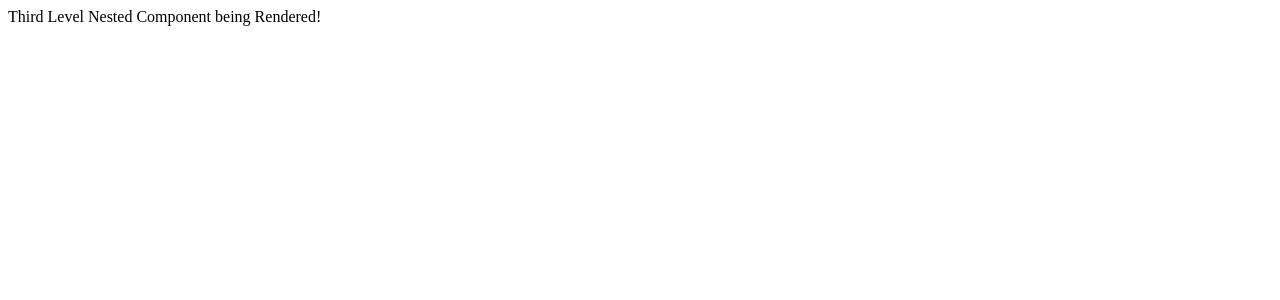
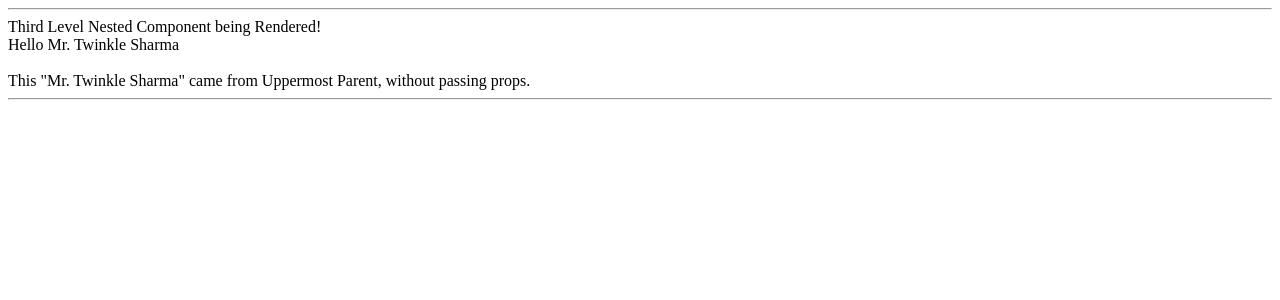
Before and after one commit to MrTwinkleSharma/Full-Stack-React, a React (Create React App) app in the folder tut-app/: page / in a window 1280 px wide. Shown: the top 300 px of the page. Built offline with nearby package versions, Linux system fonts and the light colour scheme.

Commit message:
Context Provider/Consumer

```diff
--- a/tut-app/src/components/App.jsx
+++ b/tut-app/src/components/App.jsx
@@ -1,11 +1,11 @@
 import React, { Component } from 'react';
 import ComponentC from './ComponentC.jsx';
+import {UserProvider} from './UserContext.jsx';
+
 
 class App extends Component {
     render(){
-    return <>
-        <ComponentC/>
-        </>
+    return <UserProvider value="Mr. Twinkle Sharma"> <ComponentC/> </UserProvider>
     }
 
 }
--- a/tut-app/src/components/ComponentE.jsx
+++ b/tut-app/src/components/ComponentE.jsx
@@ -3,6 +3,7 @@ import ComponentF from './ComponentF.jsx';
 
 class ComponentE extends Component {
     render(){
+
     return <>
         <ComponentF/>
         </>
--- a/tut-app/src/components/ComponentF.jsx
+++ b/tut-app/src/components/ComponentF.jsx
@@ -1,9 +1,23 @@
 import React, { Component } from 'react';
+import { UserConsumer } from './UserContext';
 
 class ComponentF extends Component {
     render(){
+
     return <>
+        <hr/>
         <div>Third Level Nested Component being Rendered!</div>
+        <UserConsumer>
+            {
+                (contextValue) => {
+                    return <div>Hello {contextValue}</div>
+                }
+            }
+        </UserConsumer>
+        <br/>
+        <div>This "Mr. Twinkle Sharma" came from Uppermost Parent, without passing props.</div>
+
+        <hr/>
         </>
     }
 
--- /dev/null
+++ b/tut-app/src/components/UserContext.jsx
@@ -0,0 +1,9 @@
+import React from 'react';
+
+const UserContext = React.createContext();
+
+const UserProvider = UserContext.Provider;
+const UserConsumer = UserContext.Consumer;
+
+
+export {UserProvider, UserConsumer};
```
